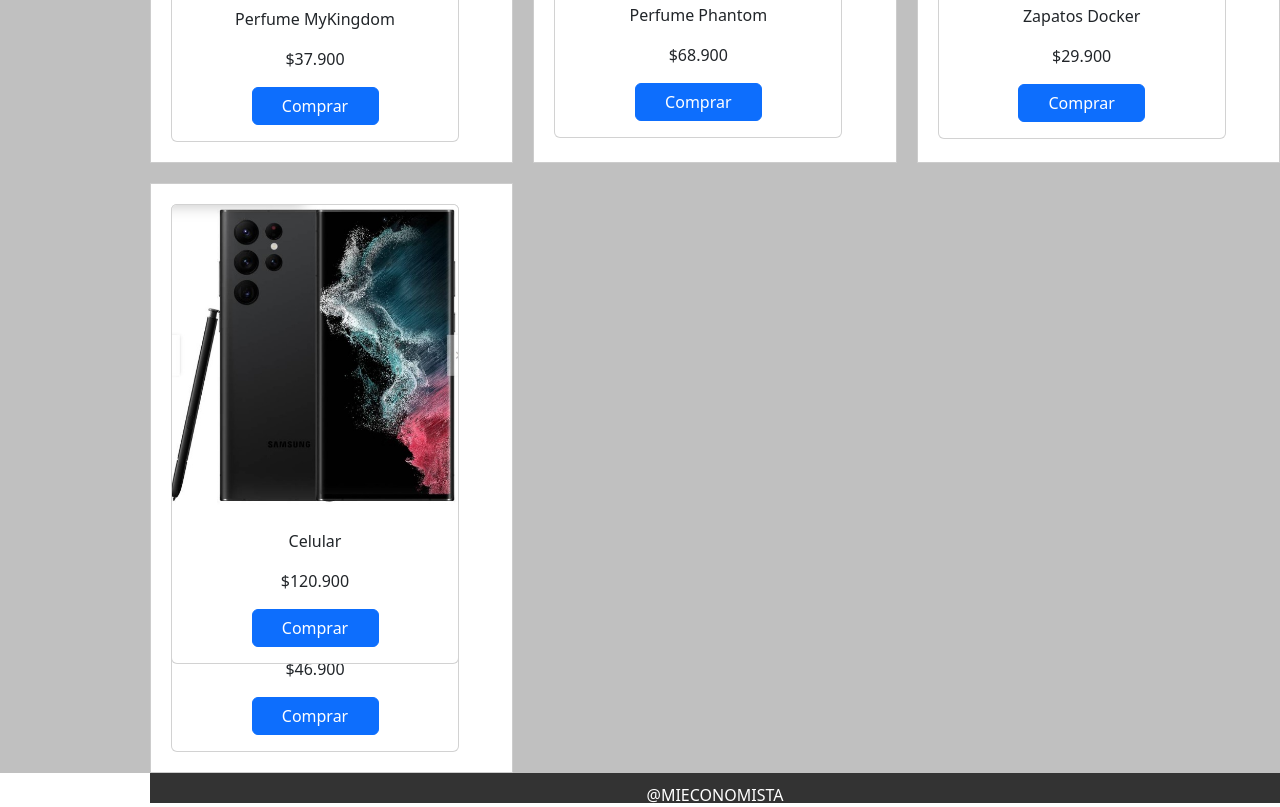
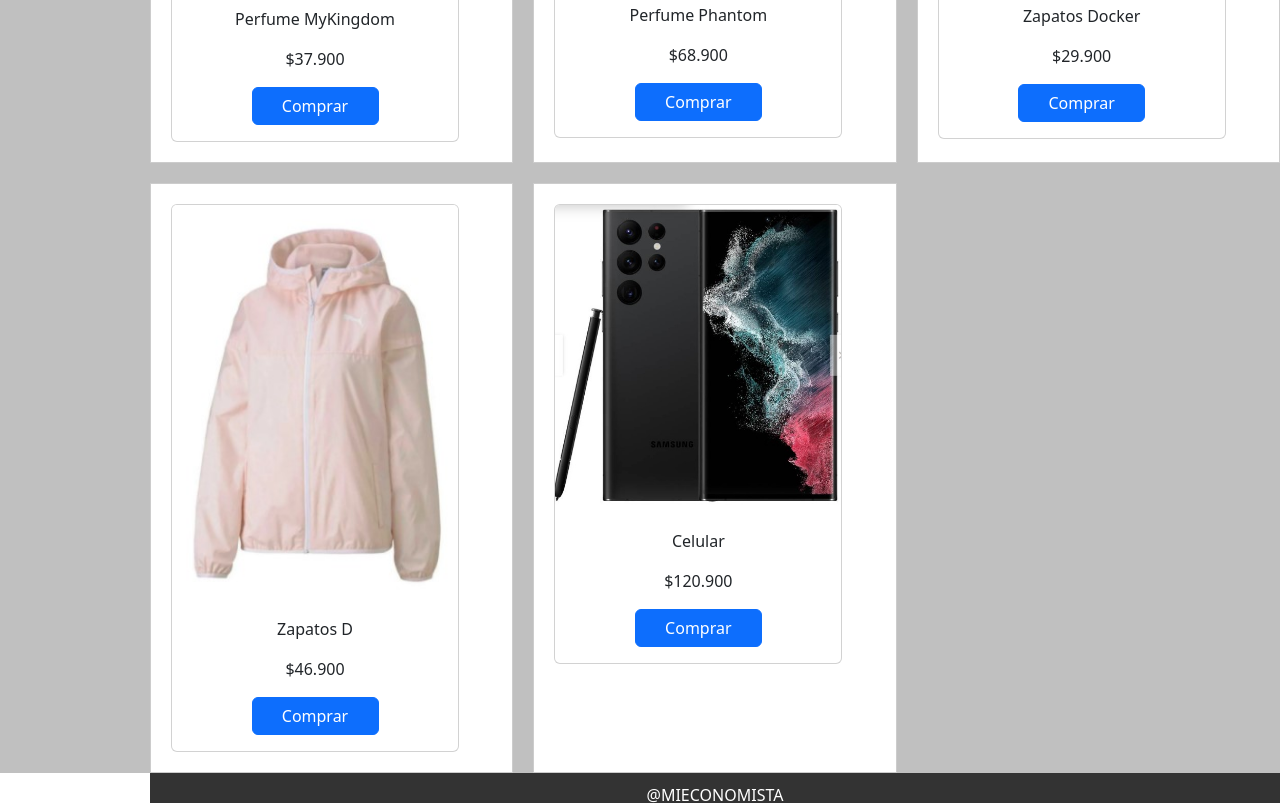
Before and after one commit to frkeiser/prueba3, a plain HTML site: page index.html in a window 1280 px wide. Shown: the part 359-1166 px from the top of the page. Drawn offline with nearby package versions, Linux system fonts and the light colour scheme.

Commit message:
Correccion de casilla de celular

```diff
--- a/index.html
+++ b/index.html
@@ -108,7 +108,7 @@
                   </div>
               </div>
 
-              <div class="item d ">
+              <div class="item e ">
                 <div class="card" style="width: 18rem;">
                     <img src="/assets/img/celular.jpg" class="card-img-top" >
                     <div class="card-body">
```
